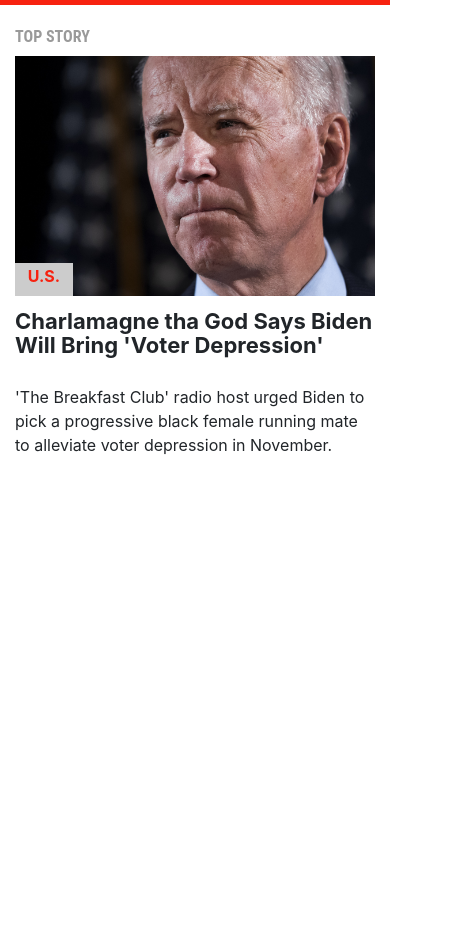
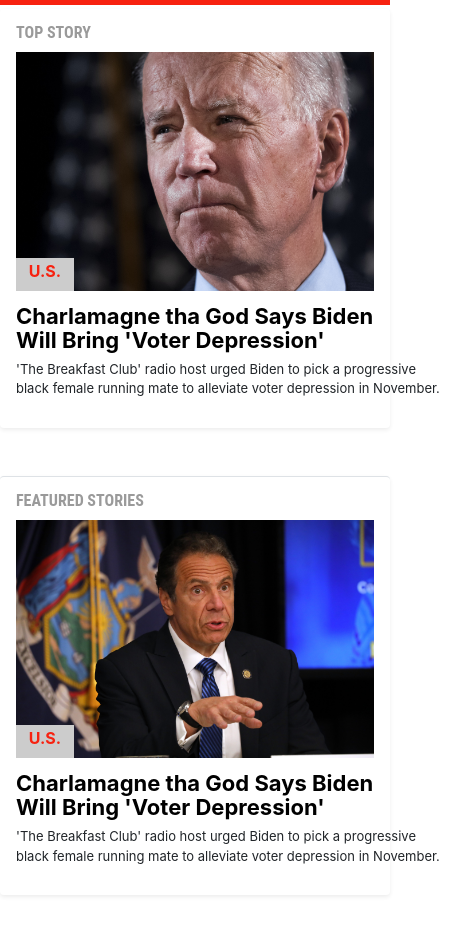
Before and after one commit to ignatius22/Using-Bootstrap, a plain HTML site: page index.html in a window 390 px wide. Shown: the part 41-976 px from the top of the page, 451 px wide, since content can reach past the window. Before the commit the page ends 844 px from the top, so only its background shows below. Drawn offline with Linux system fonts and the light colour scheme.

Commit message:
add cards to the mobile screen size

```diff
--- a/css/styles.css
+++ b/css/styles.css
@@ -58,6 +58,7 @@ body {
 
 .card-class {
     width: 100%;
+
 }
 
 .usa {
@@ -86,6 +87,15 @@ body {
 .nav-bar {
     width: 100%;
 }
+
+
+.top-story-text{
+    width: 435px;
+    height: 36px;
+    font-size: 13px;
+    margin-top: -20px;
+}
+
 
 
 .input {
@@ -131,10 +141,12 @@ body {
     color: rgba(3, 3, 3, .4);
     width: 100%;
 
+
 }
 
 .h2 {
     width: 100%;
+    color: black;
 }
 
 .trial-btn {
--- a/index.html
+++ b/index.html
@@ -94,24 +94,48 @@
 </div>
 
 
-
-
-  <div class="container d-flex flex-column  mt-4 card-class">
-    <div class="block-title">TOP STORY</div>
-    <div class="photo">
+    <div class="">
+      <div class="container-fluid d-lg-none d-xl-none d-flex flex-column  d-md-none mt-1 card-class  shadow-sm p-3 mb-5 bg-white rounded">
+    <div class="block-title ">TOP STORY</div>
+    <div class="photo ">
         <img class="photo" src="resources/biden.jpg" alt="">
         <div class="usa">
           <a href="#">U.S.</a>
         </div>
+        <p class="h2" href="#">
+          <strong>Charlamagne tha God Says Biden Will Bring 'Voter Depression'</strong>
+        </p>
+        <p class="top-story-text">
+          'The Breakfast Club' radio host urged Biden to pick a progressive black female running mate to alleviate voter depression in November.
+        </p>
     </div>
+  </div>
 
 
-     <span class="h2" href="#">
-        <strong>Charlamagne tha God Says Biden Will Bring 'Voter Depression'</strong>
-     </span>
-    <p>'The Breakfast Club' radio host urged Biden to pick a progressive black female running mate to alleviate voter depression in November.</p>
+  <div class="container-fluid  d-lg-none d-xl-none d-flex flex-column   border-top d-md-none     shadow-sm p-3 mb-5 bg-white rounded">
+  <div class="block-title ">FEATURED STORIES</div>
+    <div class="photo ">
+        <img class="photo" src="resources/andrew-cuomo.jpg" alt="">
+        <div class="usa">
+          <a href="#">U.S.</a>
+        </div>
+        <p class="h2" href="#">
+          <strong>Charlamagne tha God Says Biden Will Bring 'Voter Depression'</strong>
+        </p>
+        <p class="top-story-text">
+          'The Breakfast Club' radio host urged Biden to pick a progressive black female running mate to alleviate voter depression in November.
+        </p>
+    </div>
+</div>
+
+
   </div>
-</div>
+
+
+
+
+
+
 </body>
 
 </html>
```
